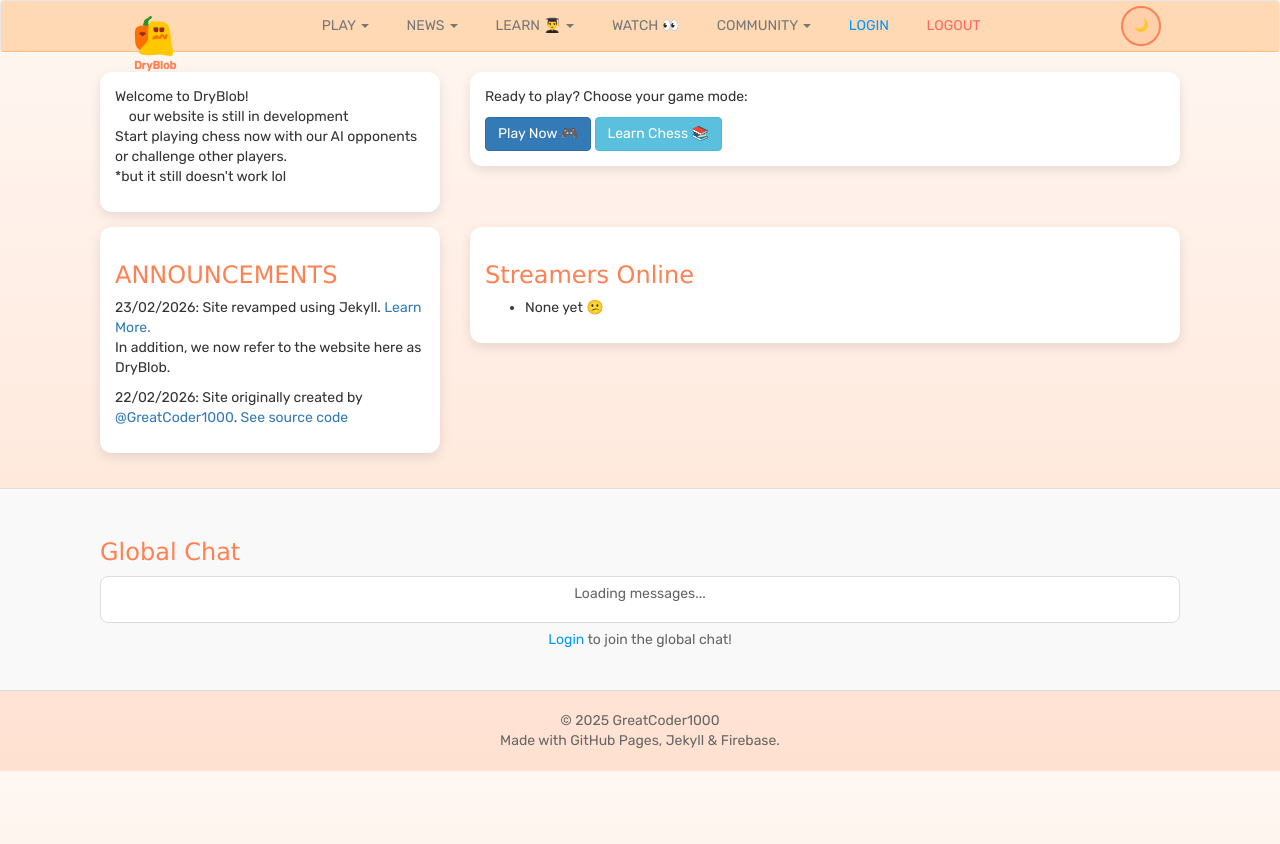
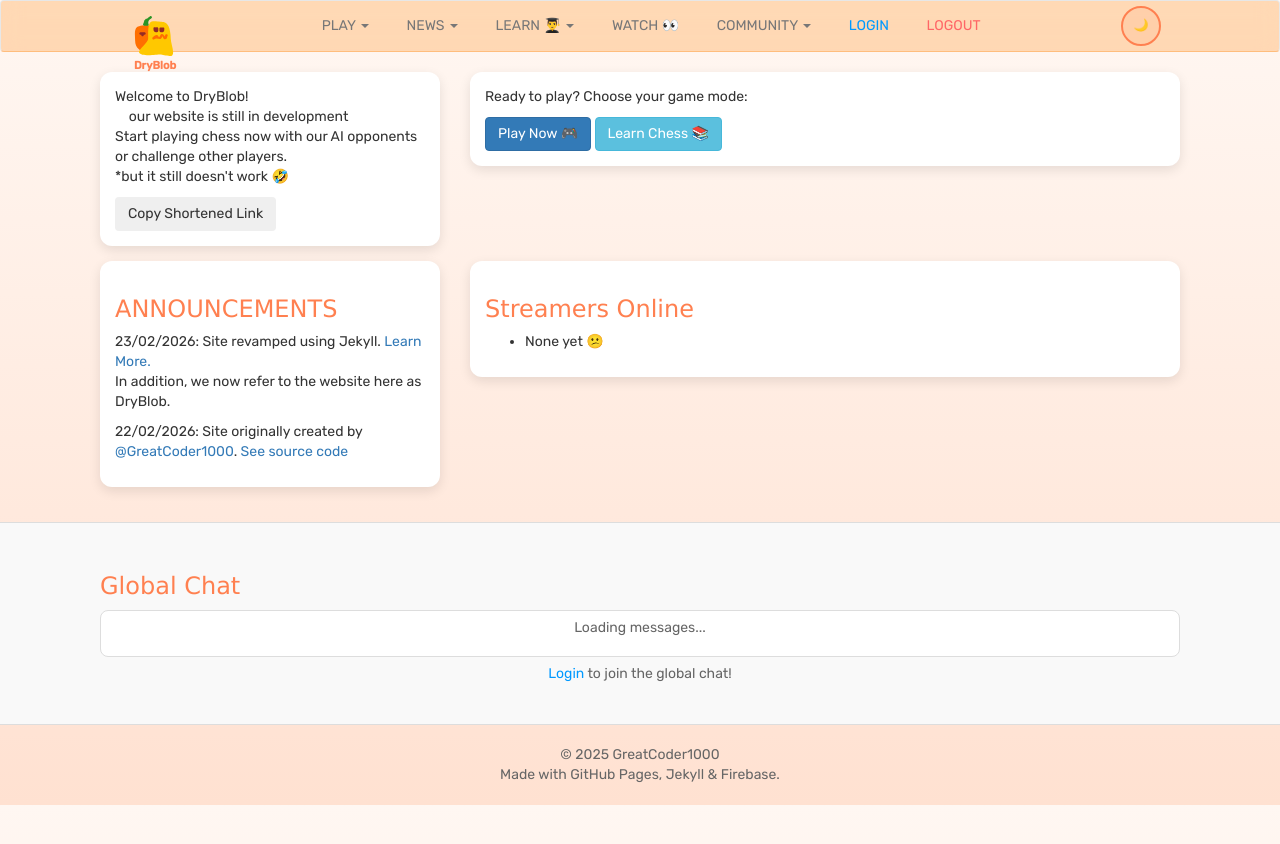
Before and after one commit to GreatCoder1000/drychess, a Jekyll site: the page built from index.html, in a window 1280 px wide. Shown: the top 844 px of the page. Built offline with Jekyll 4.4.1, drawn with Linux system fonts in a browser that asks for light colours; comment, search, counter and statistics services are not loaded; some of the changed lines change nothing that is shown.

Commit message:
add bitly link

```diff
--- a/index.html
+++ b/index.html
@@ -11,8 +11,19 @@ title: Home
                     Welcome to DryBlob!<br>
                     &nbsp;&nbsp;&nbsp;&nbsp;our website is still in development<br>
                     Start playing chess now with our AI opponents or challenge other players.<br>
-                    *but it still doesn't work lol
+                    *but it still doesn't work 🤣
                 </p>
+                <button class="btn btn-secondary" onclick="
+                        navigator.clipboard.writeText('bit.ly/4cVnS2l');
+                        const confEl = document.getElementById('copied-confirmation');
+                        document.getElementById('copied-confirmation').textContent='Copied!'
+                        const okBtnEl = document.createElement('button');
+                        okBtnEl.innerHTML='&times;';
+                        okBtnEl.onclick='confEl.innerHTML=\'\''
+                        confEl.appendChild(okBtnEl);
+                        ">Copy
+                    Shortened Link</button>
+                <span id="copied-confirmation"></span><br>
             </div>
         </div>
         <div class="col-md-8">
```
